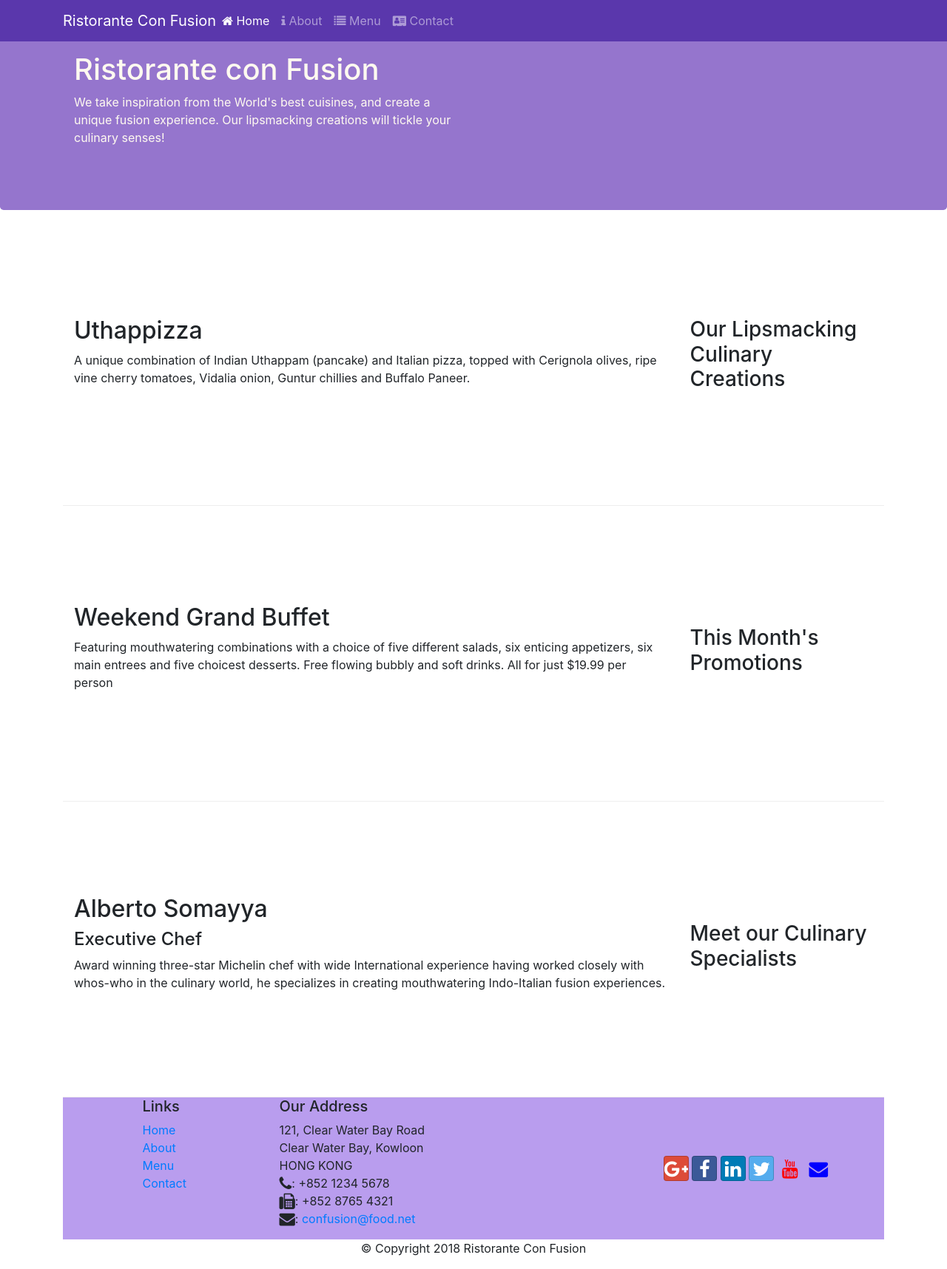
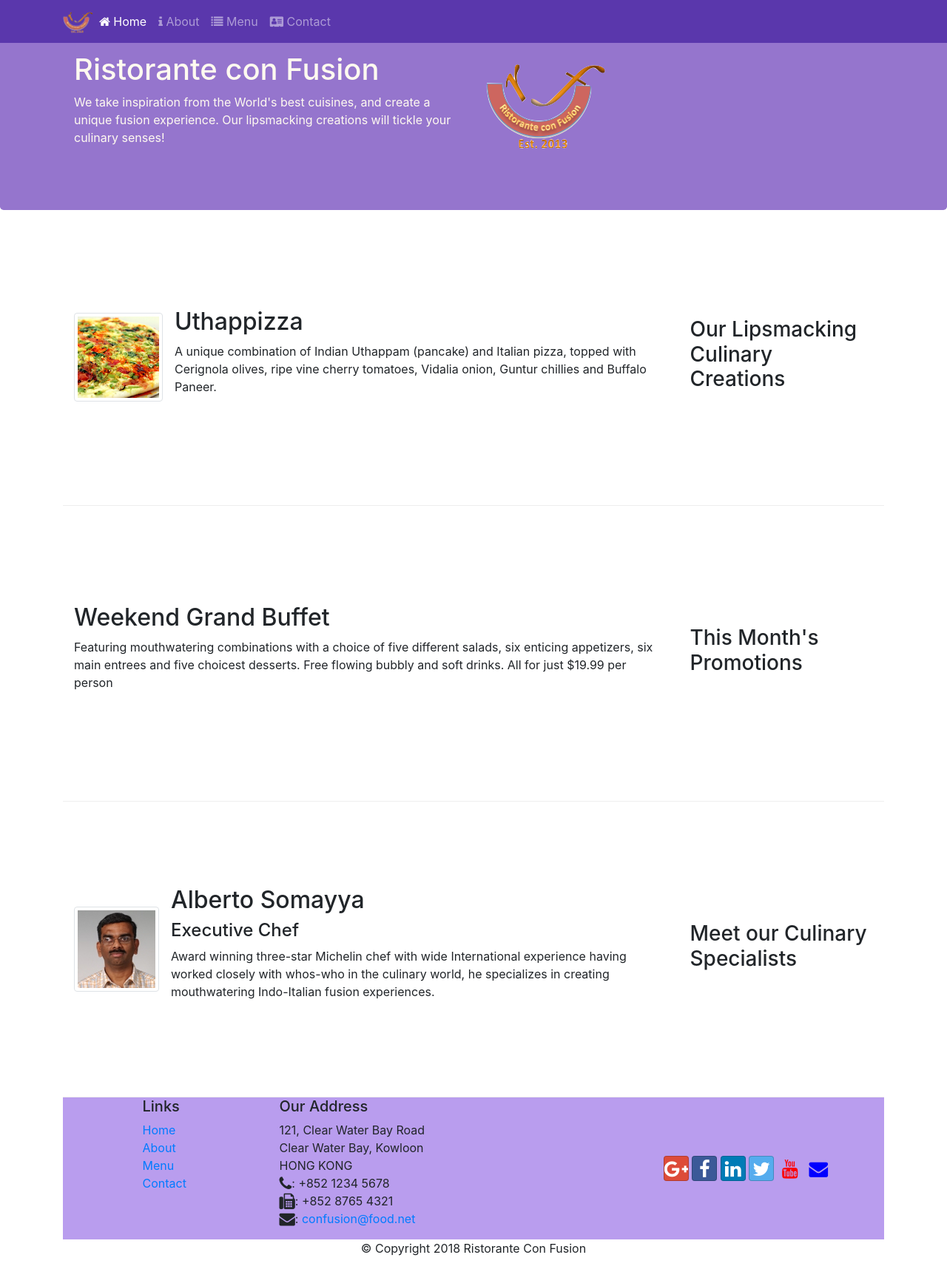
Before and after one commit to Mohamed-Abdulla/project-bootstrap, a website: page index.html in a window 1280 px wide. Shown: the whole page at 74% size. Drawn offline with nearby package versions, Linux system fonts and the light colour scheme.

Commit message:
images & media

```diff
--- a/index.html
+++ b/index.html
@@ -22,7 +22,7 @@
                 <span class="navbar navbar-toggler-icon"></span>
 
             </button>
-            <a class="navbar-brand mr-auto" href="#">Ristorante Con Fusion</a>
+            <a class="navbar-brand mr-auto" href="#"><img src="img/logo.png" height="30" width="41" alt="logo"></a>
             <div class="collapse navbar-collapse" id="Navbar">
             <ul class="navbar-nav mr-auto">
                 <li class="nav-item active"><a class="nav-link" href="#"><span class="fa fa-home"></span> Home</a></li>
@@ -43,7 +43,8 @@
                     <h1>Ristorante con Fusion</h1>
                     <p>We take inspiration from the World's best cuisines, and create a unique fusion experience. Our lipsmacking creations will tickle your culinary senses!</p>
                 </div>
-                <div class="col-12 col-sm">
+                <div class="col-12 col-sm align-self-center">
+                    <img src="img/logo.png" class="img-fluid" alt="logo">
                 </div>
             </div>
         </div>
@@ -55,8 +56,14 @@
                 <h3>Our Lipsmacking Culinary Creations</h3>
             </div>
             <div class="col col-sm order-sm-first  col-md">
-                <h2>Uthappizza</h2>
-                <p>A unique combination of Indian Uthappam (pancake) and Italian pizza, topped with Cerignola olives, ripe vine cherry tomatoes, Vidalia onion, Guntur chillies and Buffalo Paneer.</p>
+                <div class="media">
+                    <img class="d-flex mr-3 img-thumbnail align-self-center" src="img/uthappizza.png" alt="uthappizza">
+                    <div class="media-body">
+                        <h2 class="mt-0">Uthappizza</h2>
+                        <p>A unique combination of Indian Uthappam (pancake) and Italian pizza, topped with Cerignola olives, ripe vine cherry tomatoes, Vidalia onion, Guntur chillies and Buffalo Paneer.</p>
+                    </div>
+                </div>
+
             </div>
         </div>
 
@@ -76,9 +83,16 @@
                 <h3>Meet our Culinary Specialists</h3>
             </div>
             <div class="col col-sm order-sm-first col-md">
-                <h2>Alberto Somayya</h2>
-                <h4>Executive Chef</h4>
-                <p>Award winning three-star Michelin chef with wide International experience having worked closely with whos-who in the culinary world, he specializes in creating mouthwatering Indo-Italian fusion experiences. </p>
+                <div class="media">
+                    <img class="d-flex mr-3 img-thumbnail align-self-center" src="img/alberto.png" alt="alberto">
+                    <div class="media-body">
+                        <h2 class="mt-0">Alberto Somayya</h2>
+                        <h4>Executive Chef</h4>
+                        <p>Award winning three-star Michelin chef with wide International experience having worked closely with whos-who in the culinary world, he specializes in creating mouthwatering Indo-Italian fusion experiences. </p>
+
+                    </div>
+                </div>
+
             </div>
         </div>
     </div>
```
Also changed, not shown: aboutus.html (+5 -3 lines), contactus.html (+3 -2 lines), img/alberto.png (added), img/buffet.png (added), img/logo.png (added), img/uthappizza.png (added).
